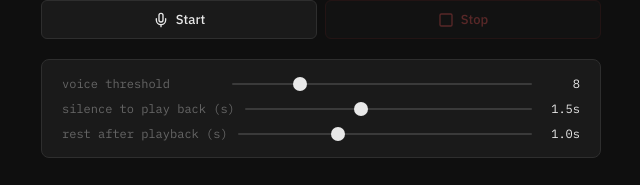
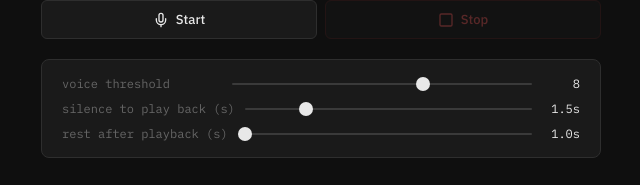
Before and after one commit to mingusjp/shadowing, a plain HTML site: page index.html in a window 1280 px wide. Shown: the part 313-498 px from the top of the page, without its empty margins (319-959 px from the left). Drawn offline with Linux system fonts and the light colour scheme.

Commit message:
Update threshold value

```diff
--- a/index.html
+++ b/index.html
@@ -82,19 +82,19 @@ input[type=range]::-webkit-slider-thumb{-webkit-appearance:none;width:14px;heigh
   <div class="settings">
     <div class="setting-row">
       <span class="setting-label">voice threshold</span>
-      <input type="range" min="2" max="30" step="1" value="8" id="voiceThresh"
+      <input type="range" min="2" max="30" step="1" value="20" id="voiceThresh"
         oninput="document.getElementById('voiceThreshVal').textContent=this.value">
       <span class="setting-val" id="voiceThreshVal">8</span>
     </div>
     <div class="setting-row">
       <span class="setting-label">silence to play back (s)</span>
-      <input type="range" min="0.5" max="3" step="0.5" value="1.5" id="silenceDelay"
+      <input type="range" min="0.5" max="3" step="0.5" value="1.0" id="silenceDelay"
         oninput="document.getElementById('silenceVal').textContent=parseFloat(this.value).toFixed(1)+'s'">
       <span class="setting-val" id="silenceVal">1.5s</span>
     </div>
     <div class="setting-row">
       <span class="setting-label">rest after playback (s)</span>
-      <input type="range" min="0" max="3" step="0.5" value="1" id="afterDelay"
+      <input type="range" min="0" max="3" step="0.5" value="0" id="afterDelay"
         oninput="document.getElementById('afterVal').textContent=parseFloat(this.value).toFixed(1)+'s'">
       <span class="setting-val" id="afterVal">1.0s</span>
     </div>
```
